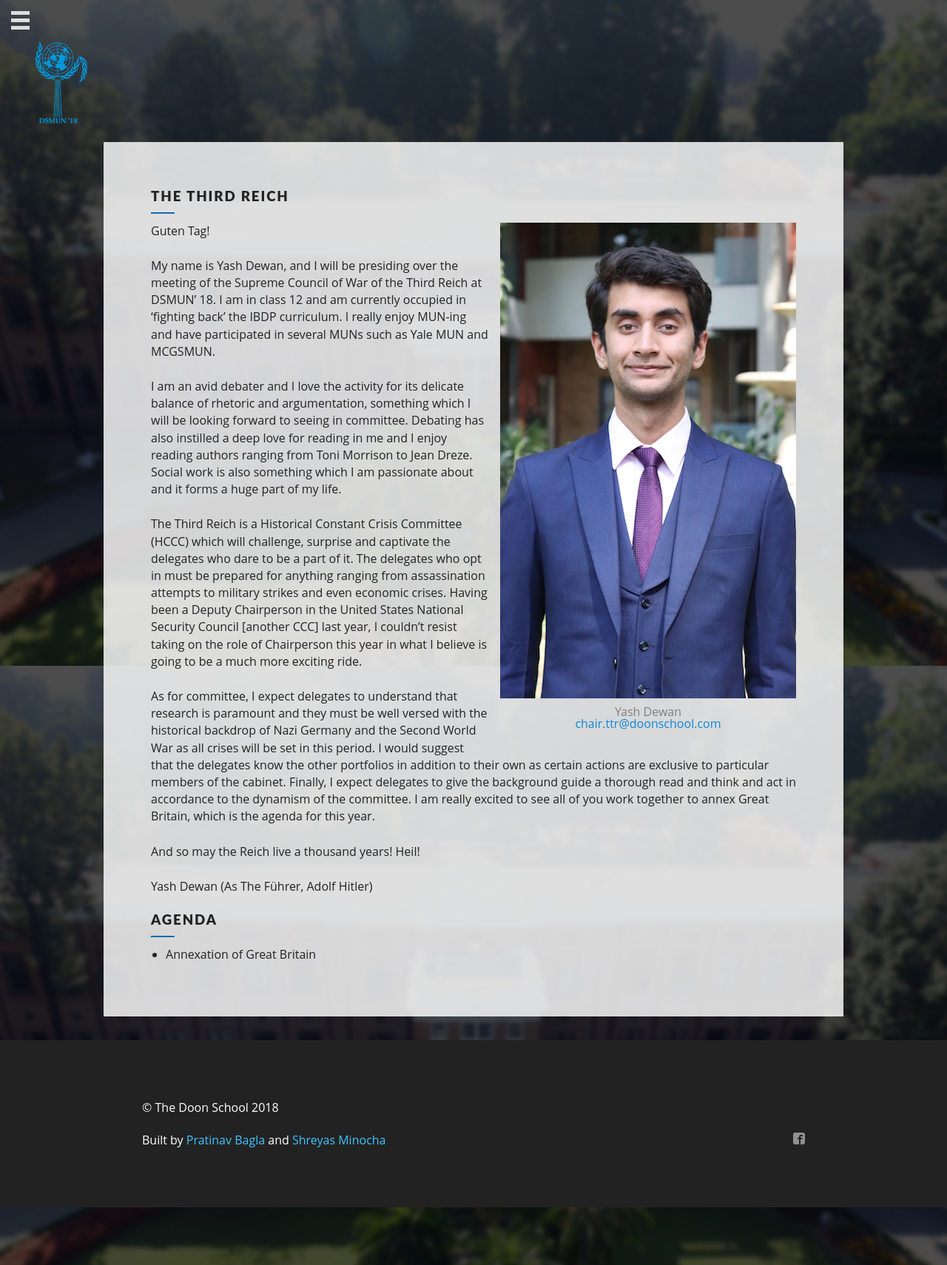
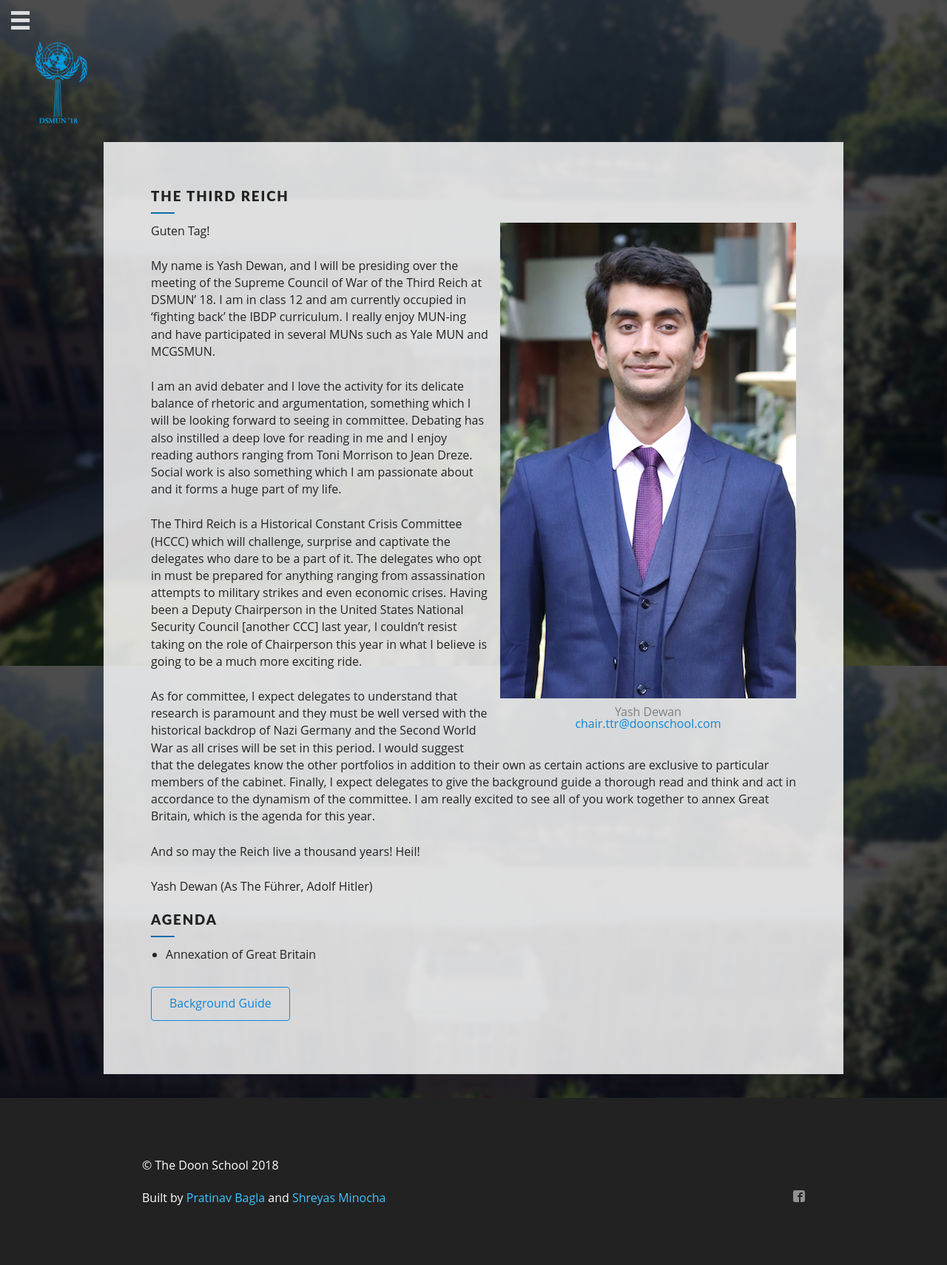
Before and after one commit to pratinav/dsmun18.com, a Jekyll site: the page built from _committees/third-reich.md, in a window 1280 px wide. Shown: the whole page at 74% size. Built offline with Jekyll 4.4.1, drawn with Linux system fonts in a browser that asks for light colours; some web fonts are replaced.

Commit message:
Add Third Reich's background guide

```diff
--- a/_layouts/committee.html
+++ b/_layouts/committee.html
@@ -12,4 +12,11 @@ layout: default
     </figcaption>
   </figure>
   {{ content }}
+  {% if page.bg == true %}
+  <ul class="buttons-list">
+      <li>
+          <a class="btn" href="{{ site.baseurl }}/assets/pdf/bg/{{ page.id | remove: '/committees/' }}.pdf" target="_blank" rel="noopener noreferrer">Background Guide</a>
+      </li>
+  </ul>
+  {% endif %}
 </section>
--- a/assets/css/style.css
+++ b/assets/css/style.css
@@ -117,10 +117,12 @@ li {
 
 .buttons-list {
   list-style: none;
+  margin-top: 2em;
 }
 
 .buttons-list li {
   display: inline;
+  margin-left: 0!important;
 }
 
 .clear-header {
```
Also changed, not shown: _committees/third-reich.md (+1 -0 lines), 1 other file.
